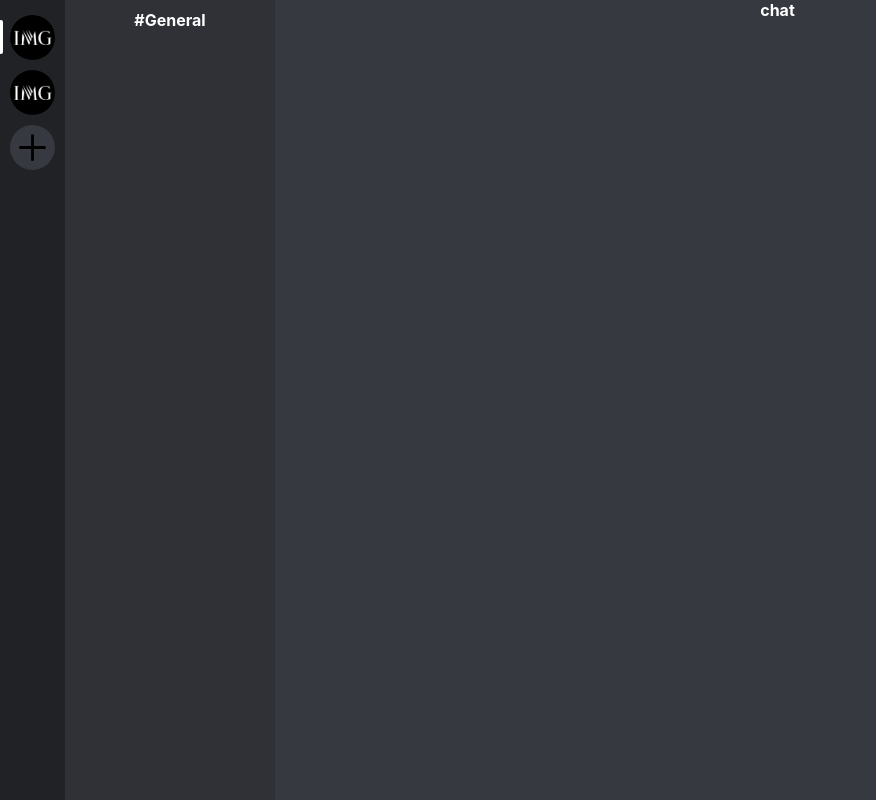
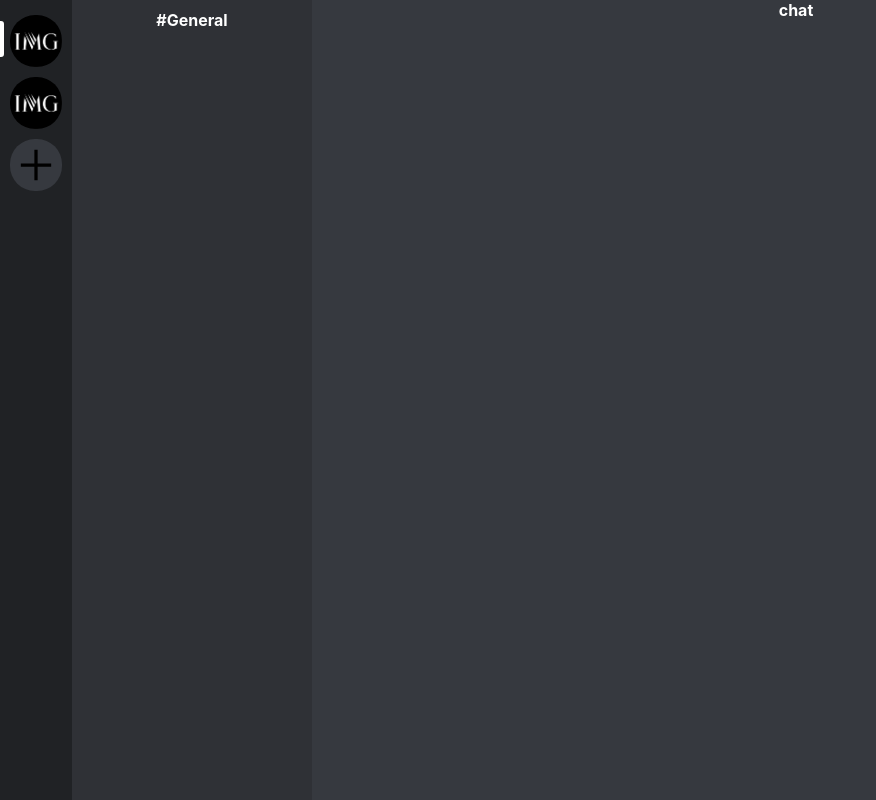
Before and after one commit to takinabradley/discord-clone, a React (Create React App) app: page / in a window 1280 px wide. Shown: the whole page, without its empty margins (0-876 px from the left). Built offline with nearby package versions, Linux system fonts and the light colour scheme.

Commit message:
resize MainView and children component's layout

```diff
--- a/src/components/MainView/ServerSidebar/ServerIcon.css
+++ b/src/components/MainView/ServerSidebar/ServerIcon.css
@@ -3,30 +3,30 @@
   flex-direction: row;
   flex-wrap: nowrap;
   width: 100%;
-  gap: 6px;
+  gap: 4px;
   position: relative;
 }
 
 .server-icon {
-  width: 45px;
-  height: 45px;
+  width: 52px;
+  height: 52px;
   border-radius: 25px;
   background-color: rgb(54, 57, 63);
 }
 
 .select-indicator {
-  border: 2px solid transparent;
+  border: 3px solid transparent;
   height: 10px;
-  border-radius: 2px;
+  border-radius: 5px;
   justify-self: flex-start;
   position: relative;
-  top: 5px;
-  right: 1px;
+  top: 6px;
+  right: 2px;
   transition: all 250ms ease-in-out;
 }
 
 .select-indicator.selected {
-  border: 2px solid white;
+  border: 3px solid white;
   height: 30px;
   transition: all 250ms ease-in-out;
 }
--- a/src/components/MainView/ServerSidebar/ServerSidebar.css
+++ b/src/components/MainView/ServerSidebar/ServerSidebar.css
@@ -3,8 +3,8 @@
   font-weight: bold;
   text-align: center;
   background-color: rgb(32, 34, 37);
-  width: 64px;
-  min-width: 65px;
+  width: 72px;
+  min-width: 72px;
   word-wrap: break-word;
 
   display: flex;
--- a/src/components/MainView/Sidebar/Sidebar.css
+++ b/src/components/MainView/Sidebar/Sidebar.css
@@ -3,7 +3,7 @@
   color: white;
   background-color: rgb(47, 49, 54);
   font-weight: bold;
-  width: 210px;
-  min-width: 210px;
+  width: 240px;
+  min-width: 240px;
   padding-top: 10px;
 }
```
